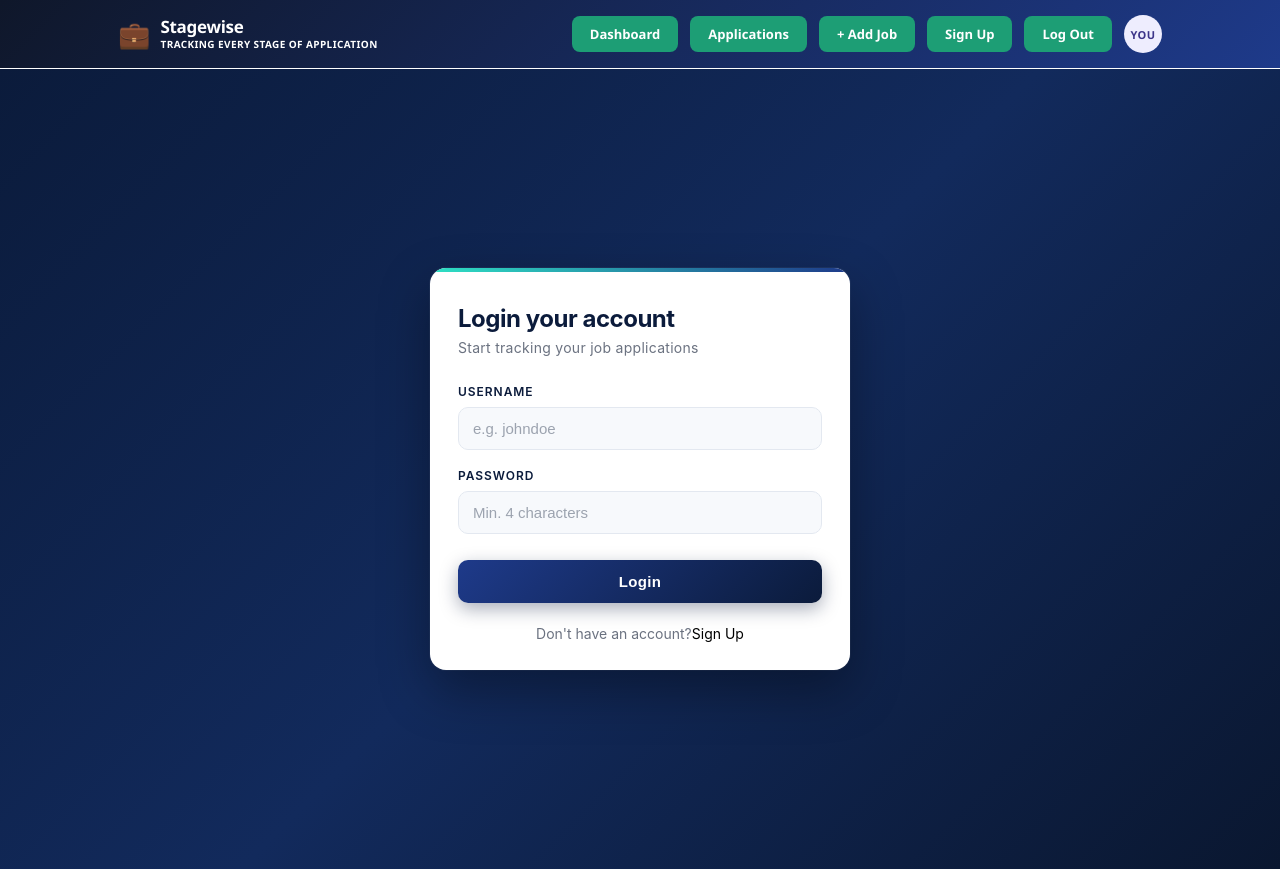
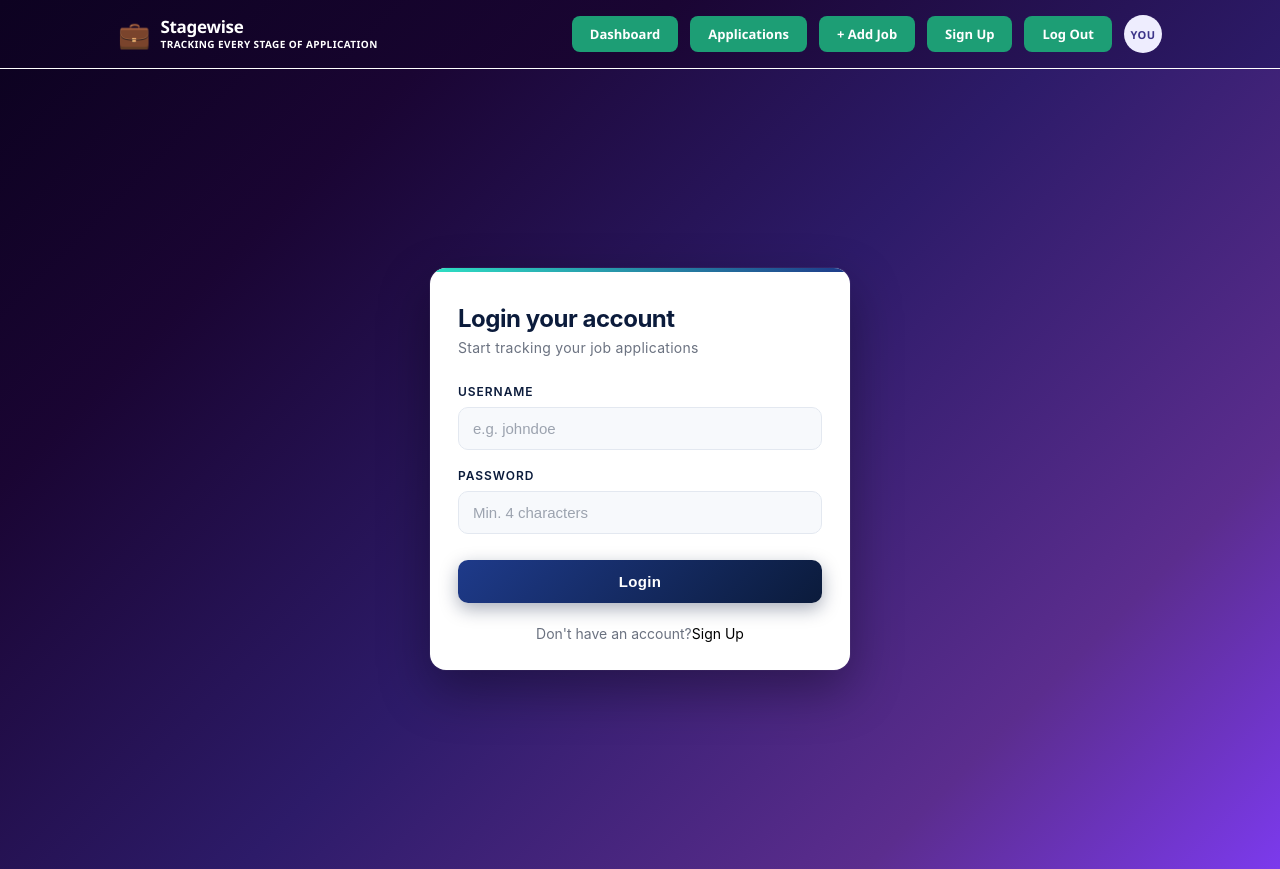
Before and after one commit to akhil14712-debug/application-tracker-ui, a React (Vite) app: page /appli/login in a window 1280 px wide. Built offline with nearby package versions, Linux system fonts and the light colour scheme; no server answers.

Commit message:
changed auth color

```diff
--- a/src/Styles/global.css
+++ b/src/Styles/global.css
@@ -194,7 +194,7 @@
 * { box-sizing: border-box; margin: 0; padding: 0; }
 
 .navbar {
-  background: linear-gradient(135deg, #0F172A, #1E3A8A);
+  background: linear-gradient(135deg, #0d0221 0%, #1a0533 50%, #2d1b69 100%);
   position: sticky;
   top: 0;
   z-index: 999;
@@ -918,7 +918,13 @@
   align-items: center;
   justify-content: center;
   padding: 24px;
-  background: linear-gradient(135deg, #0b1b3b 0%, #122a5c 50%, #0a1730 100%);
+  background: linear-gradient(135deg,
+  #0d0221 0%,
+  #1a0533 20%,
+  #2d1b69 50%,
+  #5b2d8e 80%,
+  #7c3aed 100%
+);
   font-family: -apple-system, BlinkMacSystemFont, "Segoe UI", Roboto, sans-serif;
 }
 
```
